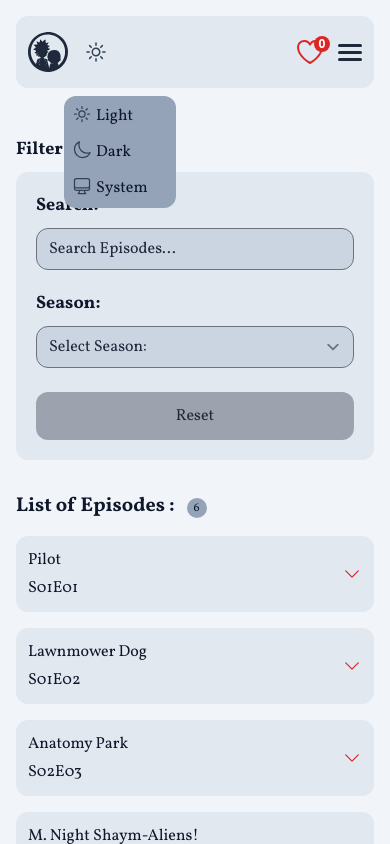
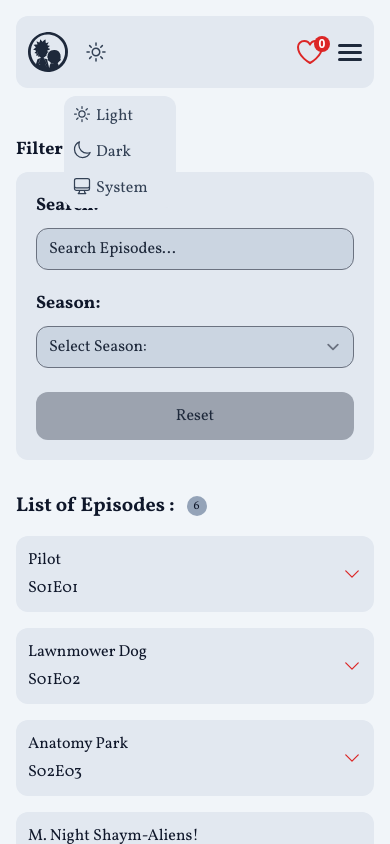
Before and after one commit to FarzinKhosravi/Rick-and-Morty-SPA-React-TailwindCSS, a React (Vite) app: page /episodes in a window 390 px wide. Both pictures are taken after a click on the button 96 px from the left and 52 px from the top of the page. Shown: the top 844 px of the page. Built offline with nearby package versions, Linux system fonts and the light colour scheme; data requests are answered from the project's data file.

Commit message:
modified hamburger menu and dark mode panel

```diff
--- a/src/components/CharacterPage/CharacterList.jsx
+++ b/src/components/CharacterPage/CharacterList.jsx
@@ -165,7 +165,7 @@ function CharacterList() {
         <h2 className="mb-4 text-xl font-semibold text-slate-900 dark:text-slate-300 md:mb-6">
           List of Characters :
         </h2>
-        <div className="-mt-3 ml-3 flex items-center justify-center sm:hidden">
+        <div className="-mt-4 ml-3 flex items-center justify-center sm:hidden">
           <span className="inline-flex h-5 w-5 items-center justify-center rounded-full bg-slate-400 text-xs text-slate-900 dark:bg-slate-700 dark:text-white">
             {characters.length}
           </span>
--- a/src/components/EpisodePage/EpisodeList.jsx
+++ b/src/components/EpisodePage/EpisodeList.jsx
@@ -143,7 +143,7 @@ function EpisodeList() {
         <h2 className="mb-4 text-xl font-semibold text-slate-900 dark:text-slate-300 md:mb-6">
           List of Episodes :
         </h2>
-        <div className="-mt-3 ml-3 flex items-center justify-center sm:hidden">
+        <div className="-mt-4 ml-3 flex items-center justify-center sm:hidden">
           <span className="inline-flex h-5 w-5 items-center justify-center rounded-full bg-slate-400 text-xs text-slate-900 dark:bg-slate-700 dark:text-white">
             {episodes.length}
           </span>
--- a/src/components/Header.jsx
+++ b/src/components/Header.jsx
@@ -68,11 +68,10 @@ function Header() {
 
   const showModePanelHandler = () => {
     setMode({ ...mode, isOpenModePanel: !isOpenModePanel });
+    setIsOpenMenu(false);
   };
 
   const setModeHandler = (e) => {
-    // console.log(e.target.value);
-
     switch (e.target.value) {
       case "light":
         {
@@ -102,10 +101,14 @@ function Header() {
           setMode({ ...mode, isOpenModePanel: false, selectedMode: "system" });
         }
         break;
-
       default:
         return;
     }
+  };
+
+  const showHamburgerMenuHandler = () => {
+    setIsOpenMenu(!isOpenMenu);
+    setMode({ ...mode, isOpenModePanel: false });
   };
 
   const { title, data, icon } = displayTotalItem(pathname);
@@ -114,7 +117,11 @@ function Header() {
 
   return (
     <header className="relative mb-8 p-4">
-      <nav className="flex flex-wrap gap-x-6 rounded-xl bg-slate-200 px-3 py-4 dark:bg-slate-700">
+      <nav
+        className={`relative flex flex-wrap gap-x-6 rounded-xl bg-slate-200 px-3 py-4 dark:bg-slate-700 ${
+          isOpenMenu ? "rounded-b-none" : ""
+        }`}
+      >
         <div className="flex flex-auto items-center">
           <div className="transition-all duration-300 ease-linear hover:rotate-[360deg]">
             <a
@@ -238,7 +245,7 @@ function Header() {
           <Favorites />
           {/* Menu in Responsive Mobile Design */}
           <div
-            onClick={() => setIsOpenMenu(!isOpenMenu)}
+            onClick={showHamburgerMenuHandler}
             className="cursor-pointer md:hidden"
           >
             <div
@@ -259,8 +266,8 @@ function Header() {
           </div>
         </div>
         <ul
-          className={`flex w-full flex-col overflow-hidden transition-all duration-75 ease-out md:hidden ${
-            isOpenMenu ? "mt-8 max-h-screen opacity-100" : "max-h-0 opacity-0"
+          className={`absolute right-0 top-16 flex w-full flex-col overflow-hidden rounded-xl bg-slate-200 p-2 transition-all duration-75 ease-out dark:bg-slate-700 md:hidden ${
+            isOpenMenu ? "max-h-screen opacity-100" : "max-h-0 opacity-0"
           }`}
         >
           <li
@@ -383,44 +390,50 @@ function Header() {
       </nav>
       {/* Mode Control Panel */}
       <div
-        className={`absolute left-16 top-24 flex w-28 flex-col items-start rounded-xl bg-slate-400 p-2 dark:bg-slate-700 ${
+        className={`absolute left-16 top-24 flex w-28 flex-col items-start overflow-hidden rounded-xl bg-slate-200 dark:bg-slate-700 md:top-28 ${
           isOpenModePanel ? "flex" : "hidden"
         }`}
       >
-        <div className="mb-3 flex">
-          <div>
-            <SunIcon className="h-5 w-5 text-slate-700 dark:text-slate-400" />
-          </div>
+        <div className="mb-1 flex w-full">
           <button
             onClick={setModeHandler}
             value="light"
-            className="ml-1 block text-slate-900 dark:text-slate-300"
+            className="flex w-full cursor-pointer px-2 pt-2"
           >
-            Light
+            <div className="pointer-events-none">
+              <SunIcon className="h-5 w-5 text-slate-700 dark:text-slate-400" />
+            </div>
+            <span className="pointer-events-none ml-1 text-slate-700 dark:text-slate-300">
+              Light
+            </span>
           </button>
         </div>
-        <div className="mb-3 flex">
-          <div>
-            <MoonIcon className="h-5 w-5 text-slate-700 dark:text-slate-400" />
-          </div>
+        <div className="mb-1 flex w-full">
           <button
             onClick={setModeHandler}
             value="dark"
-            className="ml-1 block text-slate-900 dark:text-slate-300"
+            className="flex w-full cursor-pointer px-2 pt-2"
           >
-            Dark
+            <div className="pointer-events-none">
+              <MoonIcon className="h-5 w-5 text-slate-700 dark:text-slate-400" />
+            </div>
+            <span className="pointer-events-none ml-1 text-slate-700 dark:text-slate-300">
+              Dark
+            </span>
           </button>
         </div>
-        <div className="flex">
-          <div>
-            <ComputerDesktopIcon className="h-5 w-5 text-slate-700 dark:text-slate-400" />
-          </div>
+        <div className="flex w-full">
           <button
             onClick={setModeHandler}
             value="system"
-            className="ml-1 block text-slate-900 dark:text-slate-300"
+            className="flex w-full cursor-pointer p-2"
           >
-            System
+            <div className="pointer-events-none">
+              <ComputerDesktopIcon className="h-5 w-5 text-slate-700 dark:text-slate-400" />
+            </div>
+            <span className="pointer-events-none ml-1 text-slate-700 dark:text-slate-300">
+              System
+            </span>
           </button>
         </div>
       </div>
--- a/src/components/LocationPage/LocationList.jsx
+++ b/src/components/LocationPage/LocationList.jsx
@@ -148,7 +148,7 @@ function LocationList() {
         <h2 className="mb-4 text-xl font-semibold text-slate-900 dark:text-slate-300 md:mb-6">
           List of Locations :
         </h2>
-        <div className="-mt-3 ml-3 flex items-center justify-center sm:hidden">
+        <div className="-mt-4 ml-3 flex items-center justify-center sm:hidden">
           <span className="inline-flex h-5 w-5 items-center justify-center rounded-full bg-slate-400 text-xs text-slate-900 dark:bg-slate-700 dark:text-white">
             {locations.length}
           </span>
```
